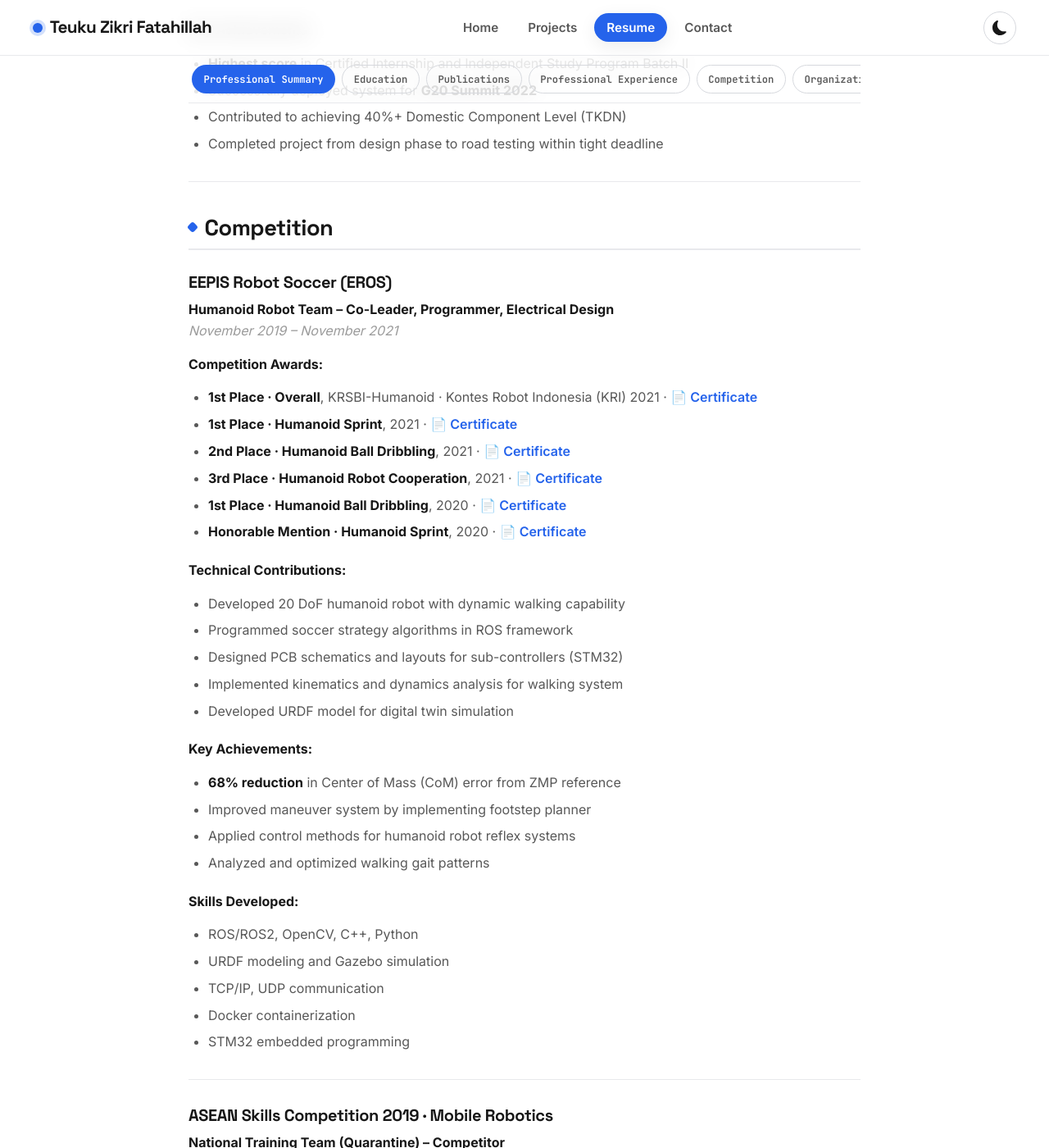
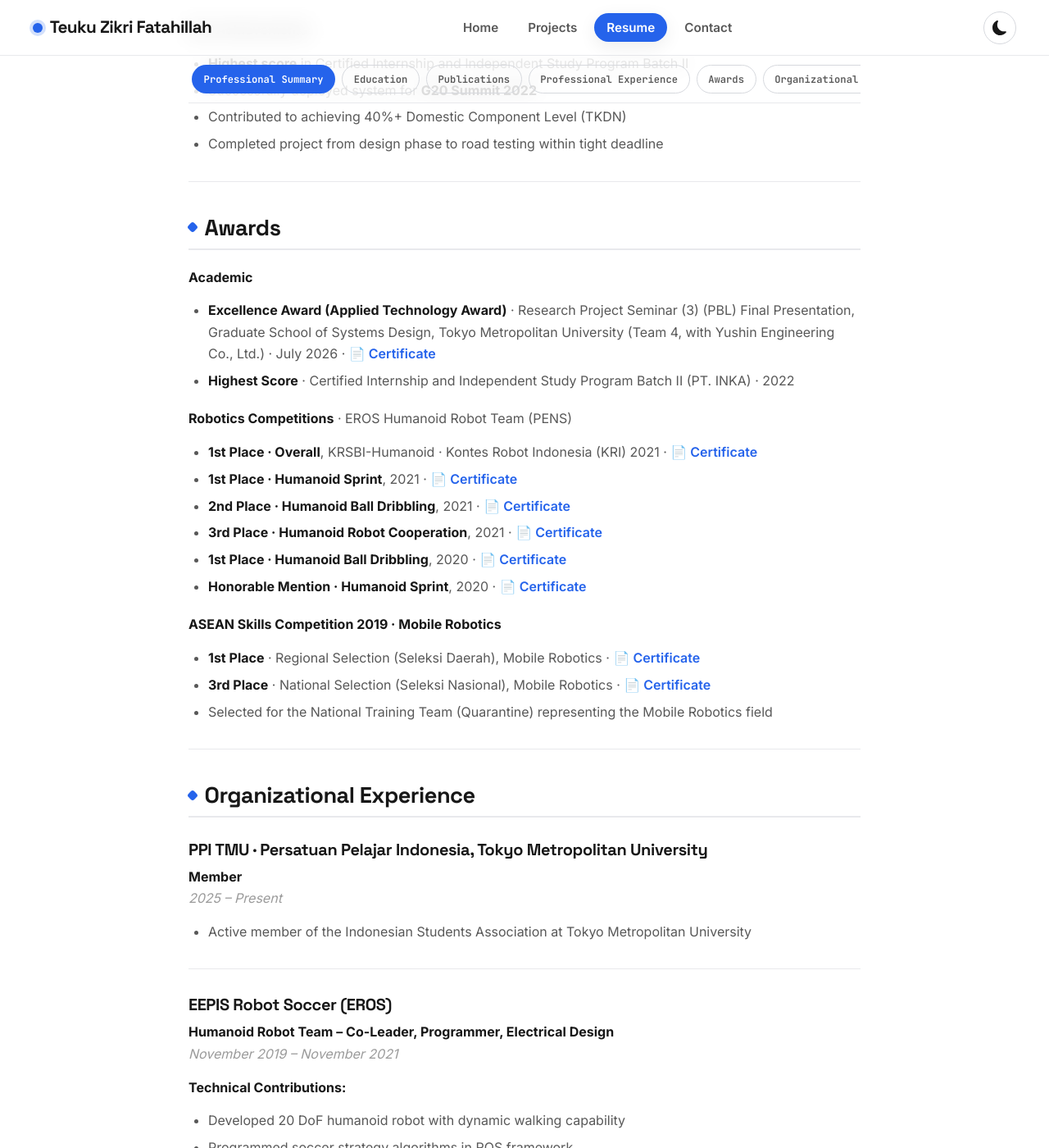
Before and after one commit to tzf230201/tzf230201.github.io, a Jekyll site: the page built from resume.md, in a window 1280 px wide and 1400 px high, scrolled down 4855 px. Shown: the whole window at 82% size. Built offline with Jekyll 4.4.1, drawn with Linux system fonts in a browser that asks for light colours; some of the changed text lies outside the part shown.

Commit message:
Update resume.md

```diff
--- a/resume.md
+++ b/resume.md
@@ -131,13 +131,14 @@ Industrial Robotics Laboratory
 
 ---
 
-## Competition
+## Awards
 
-### EEPIS Robot Soccer (EROS)
-**Humanoid Robot Team – Co-Leader, Programmer, Electrical Design**
-*November 2019 – November 2021*
+**Academic**
 
-**Competition Awards:**
+- **Excellence Award (Applied Technology Award)** · Research Project Seminar (3) (PBL) Final Presentation, Graduate School of Systems Design, Tokyo Metropolitan University (Team 4, with Yushin Engineering Co., Ltd.) · July 2026 · [📄 Certificate](https://drive.google.com/file/d/1YiiXtokLIAWIyZVxF7hHmrSTxVsaGQmy/view?usp=sharing)
+- **Highest Score** · Certified Internship and Independent Study Program Batch II (PT. INKA) · 2022
+
+**Robotics Competitions** · EROS Humanoid Robot Team (PENS)
 
 - **1st Place · Overall**, KRSBI-Humanoid · Kontes Robot Indonesia (KRI) 2021 · [📄 Certificate](https://drive.google.com/file/d/12G93wXLHL9m8xaeZVwWCW7ixxk9gPJGo/view?usp=sharing)
 - **1st Place · Humanoid Sprint**, 2021 · [📄 Certificate](https://drive.google.com/file/d/1t5OZ1Qtv61nGQD8Ca01dXrgN3Mo3_X2-/view?usp=sharing)
@@ -145,6 +146,28 @@ Industrial Robotics Laboratory
 - **3rd Place · Humanoid Robot Cooperation**, 2021 · [📄 Certificate](https://drive.google.com/file/d/1IeBGSdQhzQAt1nw2beYOM0bFHLzK82IU/view?usp=sharing)
 - **1st Place · Humanoid Ball Dribbling**, 2020 · [📄 Certificate](https://drive.google.com/file/d/1yWsQuFd0xY0ZyYOV_rGDnLX6WleSgD4W/view?usp=sharing)
 - **Honorable Mention · Humanoid Sprint**, 2020 · [📄 Certificate](https://drive.google.com/file/d/1s5c62mNvQKXNdPCPEclWlJ_hXfpegGf9/view?usp=sharing)
+
+**ASEAN Skills Competition 2019 · Mobile Robotics**
+
+- **1st Place** · Regional Selection (Seleksi Daerah), Mobile Robotics · [📄 Certificate](https://drive.google.com/file/d/19-KrbkLAL8kFno8pT8F3oiR97kIbzUia/view?usp=sharing)
+- **3rd Place** · National Selection (Seleksi Nasional), Mobile Robotics · [📄 Certificate](https://drive.google.com/file/d/1jXcYniuPxPpEExFUY9R5FCgrNv0piZXi/view?usp=sharing)
+- Selected for the National Training Team (Quarantine) representing the Mobile Robotics field
+
+---
+
+## Organizational Experience
+
+### PPI TMU · Persatuan Pelajar Indonesia, Tokyo Metropolitan University
+**Member**
+*2025 – Present*
+
+- Active member of the Indonesian Students Association at Tokyo Metropolitan University
+
+---
+
+### EEPIS Robot Soccer (EROS)
+**Humanoid Robot Team – Co-Leader, Programmer, Electrical Design**
+*November 2019 – November 2021*
 
 **Technical Contributions:**
 - Developed 20 DoF humanoid robot with dynamic walking capability
@@ -165,26 +188,6 @@ Industrial Robotics Laboratory
 - TCP/IP, UDP communication
 - Docker containerization
 - STM32 embedded programming
-
----
-
-### ASEAN Skills Competition 2019 · Mobile Robotics
-**National Training Team (Quarantine) – Competitor**
-*2019*
-
-- **1st Place** · Regional Selection (Seleksi Daerah), Mobile Robotics · [📄 Certificate](https://drive.google.com/file/d/19-KrbkLAL8kFno8pT8F3oiR97kIbzUia/view?usp=sharing)
-- **3rd Place** · National Selection (Seleksi Nasional), Mobile Robotics · [📄 Certificate](https://drive.google.com/file/d/1jXcYniuPxPpEExFUY9R5FCgrNv0piZXi/view?usp=sharing)
-- Selected for the national training team representing the Mobile Robotics field
-
----
-
-## Organizational Experience
-
-### PPI TMU · Persatuan Pelajar Indonesia, Tokyo Metropolitan University
-**Member**
-*2025 – Present*
-
-- Active member of the Indonesian Students Association at Tokyo Metropolitan University
 
 ---
 
```
Also changed, not shown: other parts of resume.md (+1 -2 lines).
